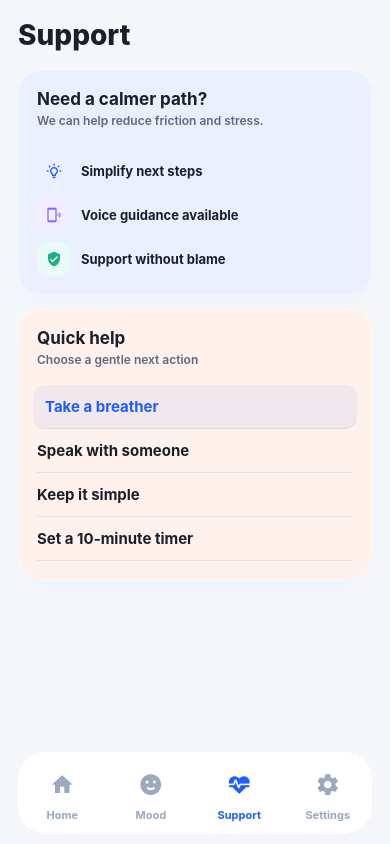
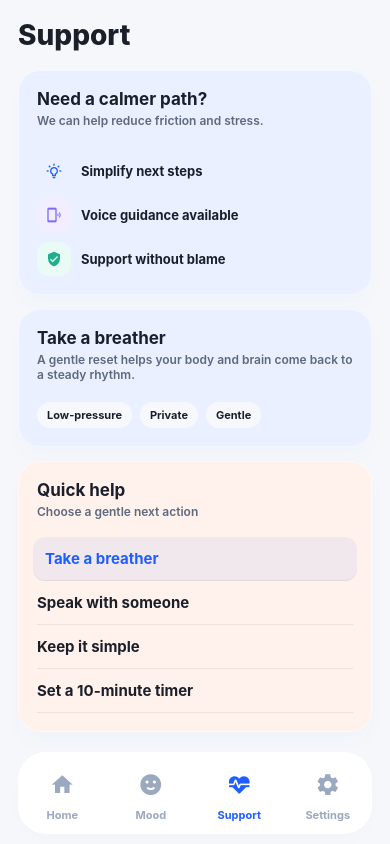
Before and after one commit to Bestizuchukwu/kindly-app, a React Native app: screen /Support in a window 390 px wide. Built offline with nearby package versions, Linux system fonts and the light colour scheme.

Commit message:
Add real user flow logic and production-ready interaction behavior to the kindly app.

```diff
--- a/src/data/mockData.ts
+++ b/src/data/mockData.ts
@@ -37,6 +37,33 @@ export const homeActions = [
   { label: 'Accessibility', icon: 'human', hint: 'Adjust comfort and readability' },
 ];
 
+export const actionDetails: Record<string, { title: string; summary: string; accent: 'primary' | 'warm' | 'mint'; cta: string }> = {
+  'Mood check': {
+    title: 'Mood check',
+    summary: 'Take a quick pause and reflect on what would feel easiest right now.',
+    accent: 'mint',
+    cta: 'Check in',
+  },
+  'Quick help': {
+    title: 'Quick help',
+    summary: 'Get low-pressure guidance and support steps without feeling overwhelmed.',
+    accent: 'primary',
+    cta: 'See options',
+  },
+  Privacy: {
+    title: 'Privacy',
+    summary: 'Review how much information is shared and how you can stay in control.',
+    accent: 'warm',
+    cta: 'Review privacy',
+  },
+  Accessibility: {
+    title: 'Accessibility',
+    summary: 'Adjust contrast, layout, and comfort settings to match your needs.',
+    accent: 'mint',
+    cta: 'Open settings',
+  },
+};
+
 export const supportCards = [
   { title: 'Calm mode', text: 'Reduce pressure and simplify actions.', accent: 'mint', cta: 'Try now' },
   { title: 'Focus mode', text: 'Block clutter and keep the path clear.', accent: 'primary', cta: 'Use mode' },
@@ -56,3 +83,9 @@ export const quickHelpOptions = [
   'Keep it simple',
   'Set a 10-minute timer',
 ];
+
+export const supportPlans = [
+  { title: 'Grounding plan', description: 'Pause, breathe, and reduce the task to one next action.', icon: 'leaf', tint: 'mint' },
+  { title: 'Focus plan', description: 'Hide clutter, lower noise, and simplify the next steps.', icon: 'focus-auto', tint: 'primary' },
+  { title: 'Reset plan', description: 'Take a short break and return when your energy feels steadier.', icon: 'restart', tint: 'warm' },
+];
--- a/src/screens/HomeScreen.tsx
+++ b/src/screens/HomeScreen.tsx
@@ -1,4 +1,4 @@
-import React, { useState } from 'react';
+import React, { useMemo, useState } from 'react';
 import {
   ScrollView,
   StyleSheet,
@@ -11,12 +11,14 @@ import { LinearGradient } from 'expo-linear-gradient';
 import GlassCard from '../components/GlassCard';
 import ActionChip from '../components/ActionChip';
 import IconBadge from '../components/IconBadge';
-import { homeActions, moodOptions, supportCards, type Mood } from '../data/mockData';
+import { actionDetails, homeActions, moodOptions, supportCards, type Mood } from '../data/mockData';
 import { palette, gradients } from '../theme/colors';
 
 export default function HomeScreen() {
   const [selectedMood, setSelectedMood] = useState<Mood>('Calm');
   const [selectedAction, setSelectedAction] = useState<string>('Mood check');
+
+  const currentAction = useMemo(() => actionDetails[selectedAction], [selectedAction]);
 
   return (
     <ScrollView style={styles.screen} contentContainerStyle={styles.content} showsVerticalScrollIndicator={false}>
@@ -64,6 +66,13 @@ export default function HomeScreen() {
           />
         ))}
       </ScrollView>
+
+      <GlassCard title={currentAction.title} subtitle={currentAction.summary} accent={currentAction.accent}>
+        <View style={styles.actionFooter}>
+          <Text style={styles.actionMeta}>{currentAction.cta}</Text>
+          <MaterialCommunityIcons name="arrow-right" size={18} color={palette.primary} />
+        </View>
+      </GlassCard>
 
       <View style={styles.grid}>
         {supportCards.map((card) => (
@@ -194,6 +203,22 @@ const styles = StyleSheet.create({
   chipContent: {
     paddingRight: 10,
   },
+  actionFooter: {
+    marginTop: 14,
+    borderTopWidth: 1,
+    borderTopColor: 'rgba(27,31,42,0.08)',
+    paddingTop: 12,
+    flexDirection: 'row',
+    justifyContent: 'space-between',
+    alignItems: 'center',
+  },
+  actionMeta: {
+    color: '#5F6D83',
+    fontWeight: '700',
+    fontSize: 11,
+    textTransform: 'uppercase',
+    letterSpacing: 0.6,
+  },
   grid: {
     marginBottom: 6,
   },
--- a/src/screens/MoodScreen.tsx
+++ b/src/screens/MoodScreen.tsx
@@ -2,7 +2,7 @@ import React, { useMemo, useState } from 'react';
 import { ScrollView, StyleSheet, Text, View, TouchableOpacity } from 'react-native';
 import { MaterialCommunityIcons } from '@expo/vector-icons';
 import GlassCard from '../components/GlassCard';
-import { moodGuidance, moodOptions, type Mood } from '../data/mockData';
+import { moodGuidance, moodOptions, supportPlans, type Mood } from '../data/mockData';
 import { palette } from '../theme/colors';
 
 const moodPalette: Record<Mood, string> = {
@@ -17,6 +17,11 @@ export default function MoodScreen() {
   const [selectedMood, setSelectedMood] = useState<Mood>('Calm');
 
   const guidance = useMemo(() => moodGuidance[selectedMood], [selectedMood]);
+  const recommendedPlan = useMemo(() => {
+    if (selectedMood === 'Stressed' || selectedMood === 'Anxious') return supportPlans[0];
+    if (selectedMood === 'Tired') return supportPlans[2];
+    return supportPlans[1];
+  }, [selectedMood]);
 
   return (
     <ScrollView style={styles.screen} contentContainerStyle={styles.content} showsVerticalScrollIndicator={false}>
@@ -39,6 +44,14 @@ export default function MoodScreen() {
       </GlassCard>
 
       <GlassCard title={guidance.title} subtitle={guidance.advice} accent={guidance.tone}>
+        <View style={styles.supportSummary}>
+          <MaterialCommunityIcons name={recommendedPlan.icon as any} size={22} color={palette.primary} />
+          <View style={styles.summaryTextWrap}>
+            <Text style={styles.summaryTitle}>{recommendedPlan.title}</Text>
+            <Text style={styles.summaryText}>{recommendedPlan.description}</Text>
+          </View>
+        </View>
+
         <View style={styles.suggestionList}>
           <View style={styles.suggestionRow}>
             <MaterialCommunityIcons name="leaf" size={20} color="#1FAE8B" />
@@ -102,6 +115,28 @@ const styles = StyleSheet.create({
   moodTextSelected: {
     color: palette.primary,
   },
+  supportSummary: {
+    flexDirection: 'row',
+    alignItems: 'center',
+    gap: 12,
+    paddingVertical: 8,
+    marginBottom: 10,
+  },
+  summaryTextWrap: {
+    flex: 1,
+  },
+  summaryTitle: {
+    color: palette.text,
+    fontSize: 15,
+    fontWeight: '800',
+    marginBottom: 2,
+  },
+  summaryText: {
+    color: '#5E697D',
+    fontSize: 12,
+    fontWeight: '600',
+    lineHeight: 18,
+  },
   suggestionList: {
     gap: 8,
   },
--- a/src/screens/SettingsScreen.tsx
+++ b/src/screens/SettingsScreen.tsx
@@ -1,13 +1,22 @@
-import React, { useState } from 'react';
+import React, { useMemo, useState } from 'react';
 import { ScrollView, StyleSheet, Switch, Text, View } from 'react-native';
 import GlassCard from '../components/GlassCard';
-import { settingsRows } from '../data/mockData';
+import { actionDetails, settingsRows } from '../data/mockData';
 import { palette } from '../theme/colors';
 
 export default function SettingsScreen() {
   const [highContrast, setHighContrast] = useState(true);
   const [privacyMode, setPrivacyMode] = useState(true);
   const [voiceGuidance, setVoiceGuidance] = useState(false);
+
+  const summary = useMemo(
+    () => [
+      { label: 'Mode', value: privacyMode ? 'Private' : 'Shared' },
+      { label: 'Contrast', value: highContrast ? 'High' : 'Default' },
+      { label: 'Voice', value: voiceGuidance ? 'Enabled' : 'Off' },
+    ],
+    [highContrast, privacyMode, voiceGuidance],
+  );
 
   return (
     <ScrollView style={styles.screen} contentContainerStyle={styles.content} showsVerticalScrollIndicator={false}>
@@ -37,6 +46,15 @@ export default function SettingsScreen() {
           <Switch value={voiceGuidance} onValueChange={setVoiceGuidance} thumbColor={voiceGuidance ? palette.primary : '#F1F5F9'} />
         </View>
         <Text style={styles.privacyText}>Data use is transparent, limited, and manageable. You can review and refine your preferences at any time.</Text>
+      </GlassCard>
+
+      <GlassCard title="Current comfort profile" subtitle="This is your active setup" accent="warm">
+        {summary.map((item) => (
+          <View key={item.label} style={styles.row}>
+            <Text style={styles.rowLabel}>{item.label}</Text>
+            <Text style={styles.rowValue}>{item.value}</Text>
+          </View>
+        ))}
       </GlassCard>
     </ScrollView>
   );
--- a/src/screens/SupportScreen.tsx
+++ b/src/screens/SupportScreen.tsx
@@ -1,12 +1,27 @@
-import React, { useState } from 'react';
+import React, { useMemo, useState } from 'react';
 import { ScrollView, StyleSheet, Text, TouchableOpacity, View } from 'react-native';
 import GlassCard from '../components/GlassCard';
 import IconBadge from '../components/IconBadge';
-import { quickHelpOptions } from '../data/mockData';
+import { actionDetails, quickHelpOptions } from '../data/mockData';
 import { palette } from '../theme/colors';
 
 export default function SupportScreen() {
   const [selectedAction, setSelectedAction] = useState('Take a breather');
+
+  const activeSupport = useMemo(() => {
+    const detail = actionDetails['Quick help'];
+    return {
+      ...detail,
+      title: selectedAction,
+      summary: selectedAction === 'Take a breather'
+        ? 'A gentle reset helps your body and brain come back to a steady rhythm.'
+        : selectedAction === 'Speak with someone'
+          ? 'Connect to a human for reassurance, perspective, and next-step support.'
+          : selectedAction === 'Keep it simple'
+            ? 'Reduce the load by focusing only on what feels essential right now.'
+            : 'A short timer helps create enough space to focus without pressure.',
+    };
+  }, [selectedAction]);
 
   return (
     <ScrollView style={styles.screen} contentContainerStyle={styles.content} showsVerticalScrollIndicator={false}>
@@ -17,6 +32,14 @@ export default function SupportScreen() {
           <IconBadge name="lightbulb-on-outline" label="Simplify next steps" tint="primary" />
           <IconBadge name="cellphone-sound" label="Voice guidance available" tint="violet" />
           <IconBadge name="shield-check" label="Support without blame" tint="mint" />
+        </View>
+      </GlassCard>
+
+      <GlassCard title={activeSupport.title} subtitle={activeSupport.summary} accent={activeSupport.accent}>
+        <View style={styles.actionPillRow}>
+          <Text style={styles.actionPill}>Low-pressure</Text>
+          <Text style={styles.actionPill}>Private</Text>
+          <Text style={styles.actionPill}>Gentle</Text>
         </View>
       </GlassCard>
 
@@ -57,6 +80,21 @@ const styles = StyleSheet.create({
   stack: {
     marginTop: 4,
   },
+  actionPillRow: {
+    flexDirection: 'row',
+    flexWrap: 'wrap',
+    gap: 8,
+    marginTop: 8,
+  },
+  actionPill: {
+    paddingHorizontal: 10,
+    paddingVertical: 6,
+    borderRadius: 999,
+    backgroundColor: '#F6F8FC',
+    color: palette.text,
+    fontWeight: '700',
+    fontSize: 11,
+  },
   helpList: {
     marginTop: 6,
   },
```
